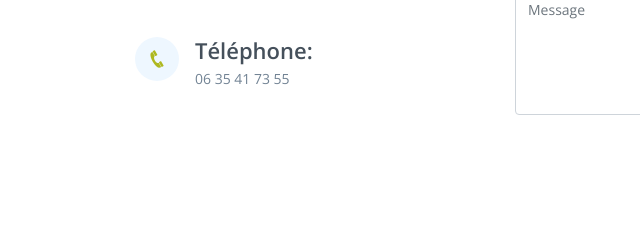
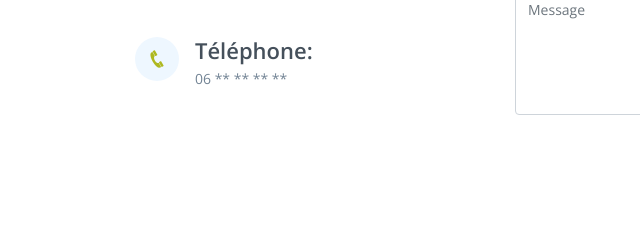
Before and after one commit to francois-blanchard/portfolio, a plain HTML site: page index.html in a window 1280 px wide. Shown: the part 5308-5546 px from the top of the page, 0-640 px from the left. Drawn offline with nearby package versions, Linux system fonts and the light colour scheme.

Commit message:
clean personal info

```diff
--- a/index.html
+++ b/index.html
@@ -495,7 +495,7 @@ J’ai travaillé plusieurs années en tant que chargé d’affaires dans une en
               <div class="phone">
                 <i class="icofont-phone"></i>
                 <h4>Téléphone:</h4>
-                <p>06 35 41 73 55</p>
+                <p>06 ** ** ** **</p>
               </div>
 
             </div>
```
